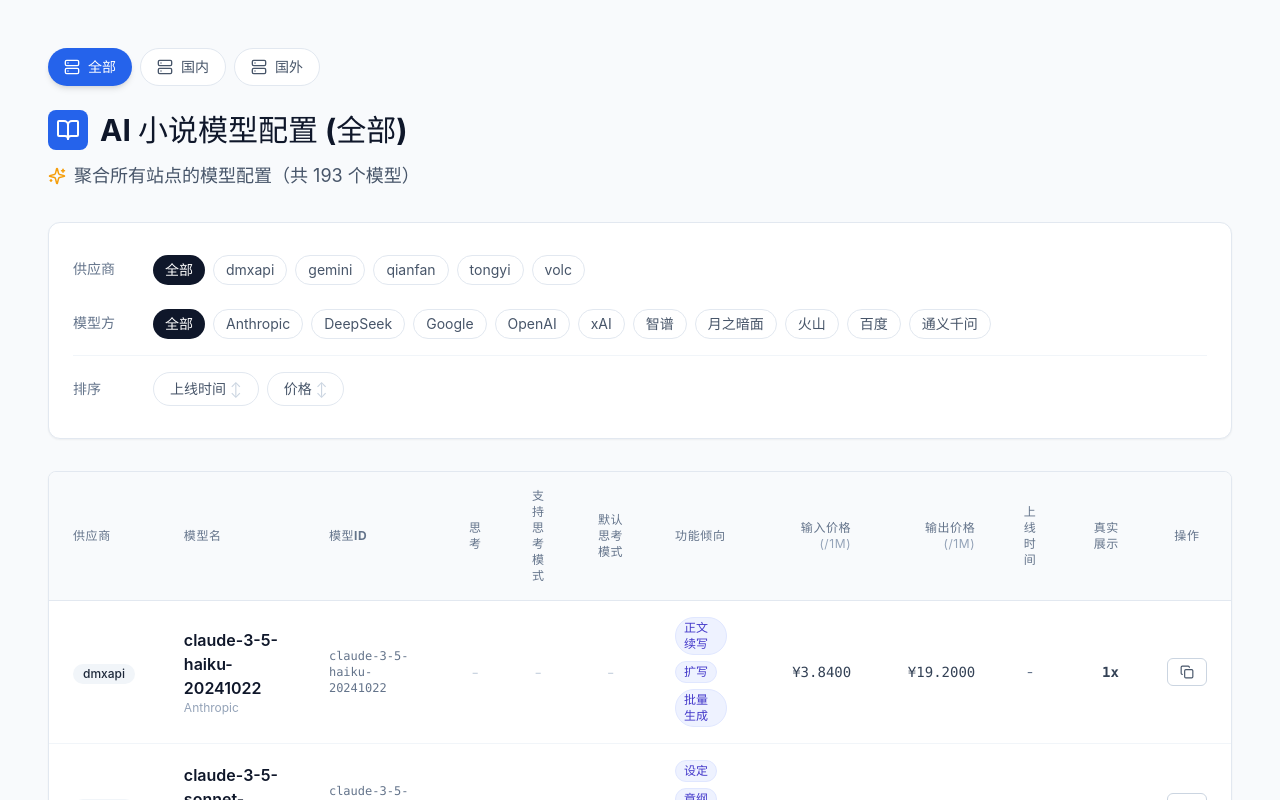
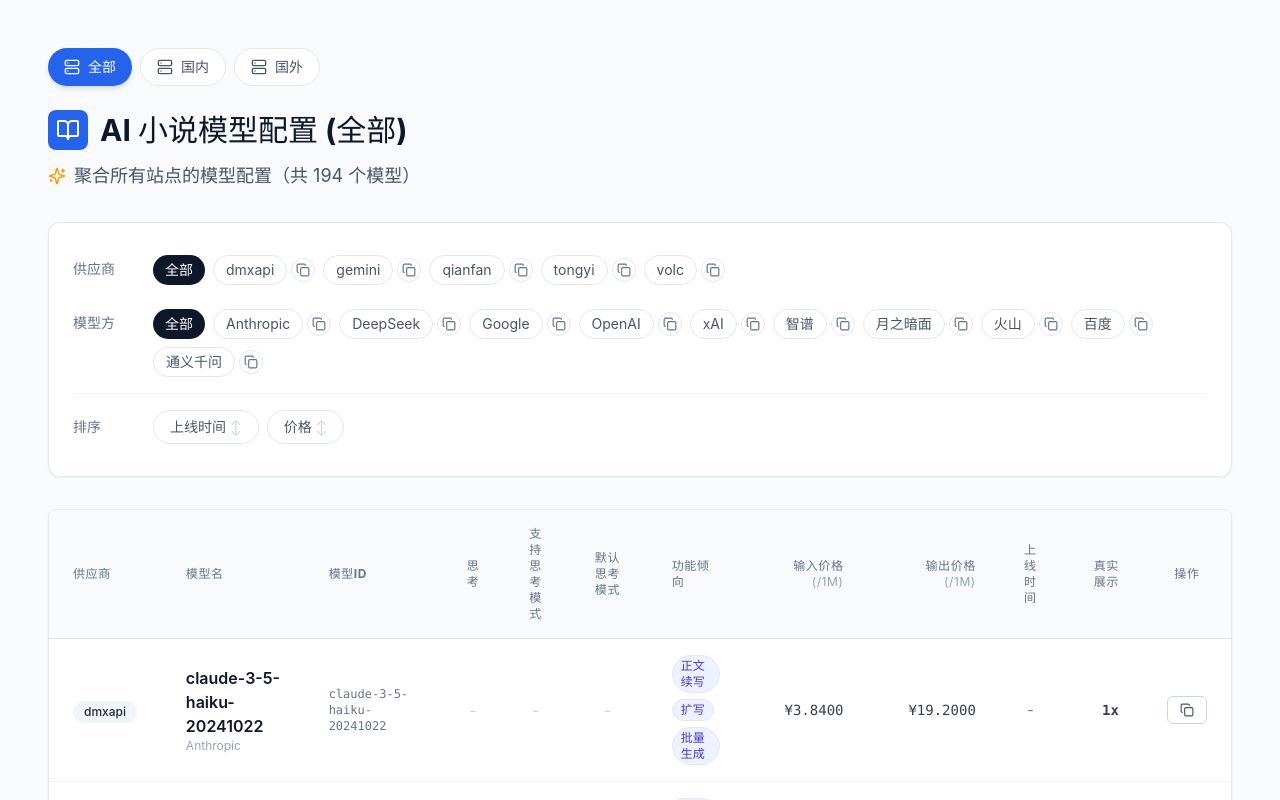
Before and after one commit to 3137-lumi/novelgreat, a React (Vite) app: page / in a window 1280 px wide. Shown: the top 800 px of the page. Built offline with nearby package versions, Linux system fonts and the light colour scheme.

Commit message:
Update tongyi models and add copy toast

```diff
--- a/src/components/FilterBar.tsx
+++ b/src/components/FilterBar.tsx
@@ -1,5 +1,5 @@
 import React from 'react';
-import { Filter } from 'lucide-react';
+import { Filter, Copy } from 'lucide-react';
 
 interface FilterBarProps {
   providers: string[];
@@ -10,6 +10,7 @@
     sortBy: string;
   };
   onFilterChange: (key: string, value: any) => void;
+  onCopyText?: (text: string, okMessage: string) => void | Promise<void>;
 }
 
 export const FilterBar: React.FC<FilterBarProps> = ({
@@ -17,6 +18,7 @@
   series,
   filters,
   onFilterChange,
+  onCopyText,
 }) => {
   const toggleSelection = (key: 'provider' | 'series', item: string) => {
     if (item === 'all') {
@@ -84,9 +86,9 @@
         >
           全部
         </button>
-        {items.map(item => (
+        {items.map((item) => (
+          <div key={item} className="inline-flex items-center">
             <button
-            key={item}
               onClick={() => toggleSelection(stateKey, item)}
               className={`px-3 py-1 text-sm rounded-full transition-colors border ${
                 isSelected(stateKey, item)
@@ -96,6 +98,22 @@
             >
               {item}
             </button>
+            <button
+              type="button"
+              onClick={(e) => {
+                e.preventDefault();
+                e.stopPropagation();
+                if (!onCopyText) return;
+                const title = stateKey === 'provider' ? '供应商' : '模型方';
+                onCopyText(item, `已复制${title}：${item}`);
+              }}
+              className="ml-1 inline-flex items-center justify-center rounded-full border border-slate-200 bg-white p-1 text-slate-500 hover:bg-slate-50 hover:text-blue-600"
+              title={`复制${stateKey === 'provider' ? '供应商' : '模型方'}名称`}
+              aria-label={`复制${stateKey === 'provider' ? '供应商' : '模型方'}名称`}
+            >
+              <Copy size={14} />
+            </button>
+          </div>
         ))}
       </div>
     </div>
--- a/src/components/ModelTable.tsx
+++ b/src/components/ModelTable.tsx
@@ -1,13 +1,15 @@
 import React, { useState } from 'react';
 import { Copy, Check } from 'lucide-react';
 import { ModelInfo } from '../types';
+import { copyToClipboard } from '../lib/clipboard';
 
 interface ModelTableProps {
   models: ModelInfo[];
+  onCopyText?: (text: string, okMessage: string) => void | Promise<void>;
 }
 
-export const ModelTable: React.FC<ModelTableProps> = ({ models }) => {
-  const [copiedId, setCopiedId] = useState<string | null>(null);
+export const ModelTable: React.FC<ModelTableProps> = ({ models, onCopyText }) => {
+  const [copiedKey, setCopiedKey] = useState<string | null>(null);
 
   const calcRealMultiplier = (model: ModelInfo) => {
     // Keep calculation based on USD to maintain the 'x' scale consistency
@@ -42,15 +44,19 @@
     return '-';
   };
 
-  const handleCopy = async (model: ModelInfo) => {
+  const getModelParamId = (model: ModelInfo) => {
+    return typeof model.parameters.model === 'string' ? model.parameters.model : model.id;
+  };
+
+  const copyText = async (text: string, key: string, okMessage: string) => {
     try {
-      const textToCopy = typeof model.parameters.model === 'string'
-        ? model.parameters.model
-        : model.id;
-
-      await navigator.clipboard.writeText(textToCopy);
-      setCopiedId(model.id);
-      setTimeout(() => setCopiedId(null), 2000);
+      if (onCopyText) {
+        await onCopyText(text, okMessage);
+      } else {
+        await copyToClipboard(text);
+      }
+      setCopiedKey(key);
+      setTimeout(() => setCopiedKey(null), 1500);
     } catch (err) {
       console.error('Failed to copy:', err);
     }
@@ -81,18 +87,56 @@
               models.map((model) => (
                 <tr key={`${model.stationTag || 'Unknown'}:${model.id}`} className="hover:bg-slate-50/50 transition-colors">
                   <td className="px-6 py-4">
-                    <span className="inline-flex items-center px-2.5 py-0.5 rounded-full text-xs font-medium bg-slate-100 text-slate-800">
+                    <button
+                      type="button"
+                      onClick={() =>
+                        copyText(
+                          model.stationTag || 'Unknown',
+                          `supplier:${model.stationTag || 'Unknown'}`,
+                          `已复制供应商：${model.stationTag || 'Unknown'}`
+                        )
+                      }
+                      className={`inline-flex items-center px-2.5 py-0.5 rounded-full text-xs font-medium border transition-colors ${
+                        copiedKey === `supplier:${model.stationTag || 'Unknown'}`
+                          ? 'bg-green-100 text-green-700 border-green-200'
+                          : 'bg-slate-100 text-slate-800 border-slate-100 hover:bg-slate-200'
+                      }`}
+                      title="点击复制供应商名称"
+                      aria-label="复制供应商名称"
+                    >
                       {model.stationTag || 'Unknown'}
-                    </span>
+                    </button>
                   </td>
                   <td className="px-6 py-4">
                      <div className="flex flex-col">
-                        <span className="font-semibold text-slate-900">{model.name}</span>
+                        <button
+                          type="button"
+                          onClick={() =>
+                            copyText(getModelParamId(model), `param:${model.id}`, `已复制模型参数：${getModelParamId(model)}`)
+                          }
+                          className="text-left font-semibold text-slate-900 hover:text-blue-600 transition-colors"
+                          title="点击复制模型参数ID"
+                          aria-label="复制模型参数ID"
+                        >
+                          {model.name}
+                        </button>
                         <span className="text-xs text-slate-400">{model.provider}</span>
                      </div>
                   </td>
                   <td className="px-6 py-4 text-xs font-mono text-slate-500">
-                    {model.id}
+                    <button
+                      type="button"
+                      onClick={() =>
+                        copyText(getModelParamId(model), `param:${model.id}`, `已复制模型参数：${getModelParamId(model)}`)
+                      }
+                      className={`text-left font-mono hover:text-blue-600 transition-colors ${
+                        copiedKey === `param:${model.id}` ? 'text-green-700' : 'text-slate-500'
+                      }`}
+                      title="点击复制模型参数ID"
+                      aria-label="复制模型参数ID"
+                    >
+                      {model.id}
+                    </button>
                   </td>
                   <td className="px-6 py-4 text-center">
                     {model.isThinking ? (
@@ -165,15 +209,17 @@
                   </td>
                   <td className="px-6 py-4 text-center">
                     <button
-                      onClick={() => handleCopy(model)}
+                      onClick={() =>
+                        copyText(getModelParamId(model), `param:${model.id}`, `已复制模型参数：${getModelParamId(model)}`)
+                      }
                       className={`inline-flex items-center gap-2 px-3 py-1.5 rounded-md text-sm font-medium transition-all ${
-                        copiedId === model.id
+                        copiedKey === `param:${model.id}`
                           ? 'bg-green-100 text-green-700 border border-green-200'
                           : 'bg-white text-slate-600 border border-slate-300 hover:bg-slate-50 hover:border-blue-300 hover:text-blue-600'
                       }`}
                       title="复制模型参数ID"
                     >
-                      {copiedId === model.id ? (
+                      {copiedKey === `param:${model.id}` ? (
                         <Check size={14} />
                       ) : (
                         <Copy size={14} />
--- /dev/null
+++ b/src/components/Toast.tsx
@@ -0,0 +1,20 @@
+import React from 'react';
+
+type ToastTone = 'success' | 'error';
+
+export const Toast: React.FC<{ message: string | null; tone?: ToastTone }> = ({ message, tone = 'success' }) => {
+  if (!message) return null;
+
+  const classes =
+    tone === 'success'
+      ? 'bg-slate-900 text-white'
+      : 'bg-red-600 text-white';
+
+  return (
+    <div className="fixed inset-x-0 bottom-6 z-50 flex justify-center pointer-events-none">
+      <div className={`pointer-events-none rounded-lg px-4 py-2 text-sm shadow-lg ${classes}`} role="status" aria-live="polite">
+        {message}
+      </div>
+    </div>
+  );
+};
--- a/src/data/tongyiSupplierModels.ts
+++ b/src/data/tongyiSupplierModels.ts
@@ -1,13 +1,39 @@
 import type { ModelInfo } from '../types';
 
 export const TONGYI_SUPPLIER_MODELS: ModelInfo[] = [
+  {
+    "id": "qwen3-max-2026-01-23",
+    "name": "qwen3-max-2026-01-23",
+    "provider": "通义千问",
+    "description": "设定生成/章纲",
+    "inputPrice": 2.5,
+    "outputPrice": 10,
+    "priceUnit": "per_1m",
+    "specialties": [
+      "深度思考",
+      "文本生成",
+      "最新上线",
+      "推理"
+    ],
+    "tendencies": [
+      "深度思考",
+      "文本生成",
+      "最新上线"
+    ],
+    "parameters": {
+      "model": "qwen3-max-2026-01-23"
+    },
+    "isThinking": true,
+    "supportsThinkingMode": true,
+    "defaultThinkingMode": "disabled"
+  },
   {
     "id": "qwen3-max",
     "name": "qwen3-max",
     "provider": "通义千问",
     "description": "支持长文本小说正文生成与连续章节写作",
-    "inputPrice": 0.44285714285714284,
-    "outputPrice": 1.8285714285714285,
+    "inputPrice": 2.5,
+    "outputPrice": 10,
     "priceUnit": "per_1m",
     "specialties": [
       "文本生成"
@@ -25,8 +51,8 @@
     "name": "qwen3-vl-30b-a3b-thinking",
     "provider": "通义千问",
     "description": "支持小说文本生成，可结合图片进行情节描述或设定创作",
-    "inputPrice": 0.10714285714285714,
-    "outputPrice": 1.0714285714285714,
+    "inputPrice": 0.75,
+    "outputPrice": 7.5,
     "priceUnit": "per_1m",
     "specialties": [
       "视觉理解",
@@ -49,8 +75,8 @@
     "name": "qwen-plus-2025-12-01",
     "provider": "通义千问",
     "description": "支持长篇小说正文与多轮剧情续写",
-    "inputPrice": 0.11428571428571428,
-    "outputPrice": 0.2857142857142857,
+    "inputPrice": 0.8,
+    "outputPrice": 2,
     "priceUnit": "per_1m",
     "specialties": [
       "深度思考",
@@ -71,8 +97,8 @@
     "name": "qwen-flash",
     "provider": "通义千问",
     "description": "支持小说正文与剧情续写的快速生成",
-    "inputPrice": 0.021428571428571425,
-    "outputPrice": 0.21428571428571427,
+    "inputPrice": 0.15,
+    "outputPrice": 1.5,
     "priceUnit": "per_1m",
     "specialties": [
       "深度思考",
@@ -93,8 +119,8 @@
     "name": "qwen-max-2025-01-25",
     "provider": "通义千问",
     "description": "支持小说正文生成",
-    "inputPrice": 0.3428571428571428,
-    "outputPrice": 1.3714285714285712,
+    "inputPrice": 2.4,
+    "outputPrice": 9.6,
     "priceUnit": "per_1m",
     "specialties": [
       "文本生成"
@@ -112,8 +138,8 @@
     "name": "qwen-deep-research",
     "provider": "通义千问",
     "description": "支持资料型小说背景设定、世界观资料整理与长文本生成",
-    "inputPrice": 7.7142857142857135,
-    "outputPrice": 23.285714285714285,
+    "inputPrice": 54,
+    "outputPrice": 163,
     "priceUnit": "per_1m",
     "specialties": [
       "文本生成"
@@ -131,8 +157,8 @@
     "name": "qwq-plus",
     "provider": "通义千问",
     "description": "支持复杂剧情结构规划与逻辑一致性文本生成",
-    "inputPrice": 0.22857142857142856,
-    "outputPrice": 0.5714285714285714,
+    "inputPrice": 1.6,
+    "outputPrice": 4,
     "priceUnit": "per_1m",
     "specialties": [
       "深度思考",
@@ -151,8 +177,8 @@
     "name": "qvq-max-latest",
     "provider": "通义千问",
     "description": "支持图像设定输入下的小说文本生成（如人物/场景参考图）",
-    "inputPrice": 1.1428571428571428,
-    "outputPrice": 4.571428571428571,
+    "inputPrice": 8,
+    "outputPrice": 32,
     "priceUnit": "per_1m",
     "specialties": [
       "深度思考",
@@ -173,8 +199,8 @@
     "name": "qvq-plus-latest",
     "provider": "通义千问",
     "description": "支持基于图片的小说场景描写与文本生成",
-    "inputPrice": 0.2857142857142857,
-    "outputPrice": 0.7142857142857142,
+    "inputPrice": 2,
+    "outputPrice": 5,
     "priceUnit": "per_1m",
     "specialties": [
       "深度思考",
@@ -195,8 +221,8 @@
     "name": "deepseek-v3.2",
     "provider": "DeepSeek",
     "description": "支持小说正文与章节文本生成",
-    "inputPrice": 0.2857142857142857,
-    "outputPrice": 0.42857142857142855,
+    "inputPrice": 2,
+    "outputPrice": 3,
     "priceUnit": "per_1m",
     "specialties": [
       "深度思考",
@@ -217,8 +243,8 @@
     "name": "glm-4.7",
     "provider": "智谱",
     "description": "支持小说正文与复杂剧情文本生成",
-    "inputPrice": 0.42857142857142855,
-    "outputPrice": 2,
+    "inputPrice": 3,
+    "outputPrice": 14,
     "priceUnit": "per_1m",
     "specialties": [
       "文本生成",
@@ -239,8 +265,8 @@
     "name": "kimi-k2-thinking",
     "provider": "月之暗面",
     "description": "支持长文本小说创作与多轮剧情生成",
-    "inputPrice": 0.5714285714285714,
-    "outputPrice": 2.2857142857142856,
+    "inputPrice": 4,
+    "outputPrice": 16,
     "priceUnit": "per_1m",
     "specialties": [
       "推理"
@@ -256,8 +282,8 @@
     "name": "qwen2.5-7b-instruct-1m",
     "provider": "通义千问",
     "description": "支持超长篇小说正文与连续章节生成",
-    "inputPrice": 0.07142857142857142,
-    "outputPrice": 0.14285714285714285,
+    "inputPrice": 0.5,
+    "outputPrice": 1,
     "priceUnit": "per_1m",
     "specialties": [
       "文本生成"
@@ -275,8 +301,8 @@
     "name": "qwen-turbo-latest",
     "provider": "通义千问",
     "description": "支持小说正文与剧情扩写",
-    "inputPrice": 0.04285714285714285,
-    "outputPrice": 0.0857142857142857,
+    "inputPrice": 0.3,
+    "outputPrice": 0.6,
     "priceUnit": "per_1m",
     "specialties": [
       "深度思考",
@@ -297,8 +323,8 @@
     "name": "qwen-mt-lite",
     "provider": "通义千问",
     "description": "支持小说文本翻译",
-    "inputPrice": 0.0857142857142857,
-    "outputPrice": 0.22857142857142856,
+    "inputPrice": 0.6,
+    "outputPrice": 1.6,
     "priceUnit": "per_1m",
     "specialties": [
       "文本生成"
@@ -316,8 +342,8 @@
     "name": "qwq-32b",
     "provider": "通义千问",
     "description": "支持复杂剧情结构推理与文本生成",
-    "inputPrice": 0.2857142857142857,
-    "outputPrice": 0.8571428571428571,
+    "inputPrice": 2,
+    "outputPrice": 6,
     "priceUnit": "per_1m",
     "specialties": [
       "深度思考",
@@ -336,8 +362,8 @@
     "name": "qwq-32b-preview",
     "provider": "通义千问",
     "description": "支持小说文本生成（预览版能力）",
-    "inputPrice": 0.2857142857142857,
-    "outputPrice": 0.8571428571428571,
+    "inputPrice": 2,
+    "outputPrice": 6,
     "priceUnit": "per_1m",
     "specialties": [
       "文本生成"
@@ -355,8 +381,8 @@
     "name": "qwen2-0.5b-instruct",
     "provider": "通义千问",
     "description": "支持基础小说文本生成",
-    "inputPrice": 0.07142857142857142,
-    "outputPrice": 0.14285714285714285,
+    "inputPrice": 0.5,
+    "outputPrice": 1,
     "priceUnit": "per_1m",
     "specialties": [
       "文本生成"
@@ -374,8 +400,8 @@
     "name": "qwen-math-plus-0919",
     "provider": "通义千问",
     "description": "支持包含数学/推演情节的小说内容生成",
-    "inputPrice": 0.5714285714285714,
-    "outputPrice": 1.7142857142857142,
+    "inputPrice": 4,
+    "outputPrice": 12,
     "priceUnit": "per_1m",
     "specialties": [
       "文本生成"
@@ -393,8 +419,8 @@
     "name": "qwen-math-turbo",
     "provider": "通义千问",
     "description": "支持包含数学推导情节的小说内容生成",
-    "inputPrice": 0.2857142857142857,
-    "outputPrice": 0.8571428571428571,
+    "inputPrice": 2,
+    "outputPrice": 6,
     "priceUnit": "per_1m",
     "specialties": [
       "文本生成"
@@ -412,8 +438,8 @@
     "name": "qwen-long-latest",
     "provider": "通义千问",
     "description": "支持超长篇小说创作与多章节连续生成",
-    "inputPrice": 0.07142857142857142,
-    "outputPrice": 0.2857142857142857,
+    "inputPrice": 0.5,
+    "outputPrice": 2,
     "priceUnit": "per_1m",
     "specialties": [
       "文本生成"
--- /dev/null
+++ b/src/lib/clipboard.ts
@@ -0,0 +1,31 @@
+export const copyToClipboard = async (text: string) => {
+  const value = String(text ?? '');
+  if (!value) return false;
+
+  try {
+    if (typeof navigator !== 'undefined' && navigator.clipboard?.writeText) {
+      await navigator.clipboard.writeText(value);
+      return true;
+    }
+  } catch {
+  }
+
+  try {
+    if (typeof document === 'undefined') return false;
+    const textarea = document.createElement('textarea');
+    textarea.value = value;
+    textarea.setAttribute('readonly', 'true');
+    textarea.style.position = 'fixed';
+    textarea.style.left = '-9999px';
+    textarea.style.top = '-9999px';
+    textarea.style.opacity = '0';
+    document.body.appendChild(textarea);
+    textarea.select();
+    textarea.setSelectionRange(0, textarea.value.length);
+    const ok = document.execCommand('copy');
+    document.body.removeChild(textarea);
+    return ok;
+  } catch {
+    return false;
+  }
+};
--- a/src/pages/Home.tsx
+++ b/src/pages/Home.tsx
@@ -1,12 +1,14 @@
-import React, { useEffect, useMemo, useState } from 'react';
+import React, { useEffect, useMemo, useRef, useState } from 'react';
 import { BookOpen, Server, Sparkles } from 'lucide-react';
 import { FilterBar } from '../components/FilterBar';
 import { ModelTable } from '../components/ModelTable';
+import { Toast } from '../components/Toast';
 import { DMXAPI_MODELS } from '../data/dmxapiModels';
 import { GEMINI_SUPPLIER_MODELS } from '../data/geminiSupplierModels';
 import { QIANFAN_SUPPLIER_MODELS } from '../data/qianfanSupplierModels';
 import { TONGYI_SUPPLIER_MODELS } from '../data/tongyiSupplierModels';
 import { VOLCANO_SUPPLIER_MODELS } from '../data/volcanoSupplierModels';
+import { copyToClipboard } from '../lib/clipboard';
 import { enrichDMXAPIModels } from '../lib/enrichModels';
 import { normalizeSpecialties } from '../lib/normalizeSpecialties';
 
@@ -25,6 +27,27 @@
     series: [] as string[], // Changed from string to string[]
     sortBy: 'default',
   });
+  const toastTimerRef = useRef<number | null>(null);
+  const [toast, setToast] = useState<{ message: string; tone: 'success' | 'error' } | null>(null);
+
+  const showToast = (message: string, tone: 'success' | 'error' = 'success') => {
+    const compact = message.length > 80 ? `${message.slice(0, 77)}...` : message;
+    setToast({ message: compact, tone });
+    if (toastTimerRef.current) window.clearTimeout(toastTimerRef.current);
+    toastTimerRef.current = window.setTimeout(() => setToast(null), 1400);
+  };
+
+  useEffect(() => {
+    return () => {
+      if (toastTimerRef.current) window.clearTimeout(toastTimerRef.current);
+    };
+  }, []);
+
+  const copyAndToast = async (text: string, okMessage: string) => {
+    const ok = await copyToClipboard(text);
+    if (ok) showToast(okMessage, 'success');
+    else showToast('复制失败（浏览器权限限制）', 'error');
+  };
 
   // Inject metadata
   const allModels = useMemo(() => {
@@ -199,10 +222,12 @@
           series={modelOwners}
           filters={filters}
           onFilterChange={handleFilterChange}
+          onCopyText={copyAndToast}
         />
 
-        <ModelTable models={filteredModels} />
+        <ModelTable models={filteredModels} onCopyText={copyAndToast} />
       </div>
+      <Toast message={toast?.message ?? null} tone={toast?.tone ?? 'success'} />
     </div>
   );
 }
```
Lines whose indentation alone changed are shown as unchanged.
